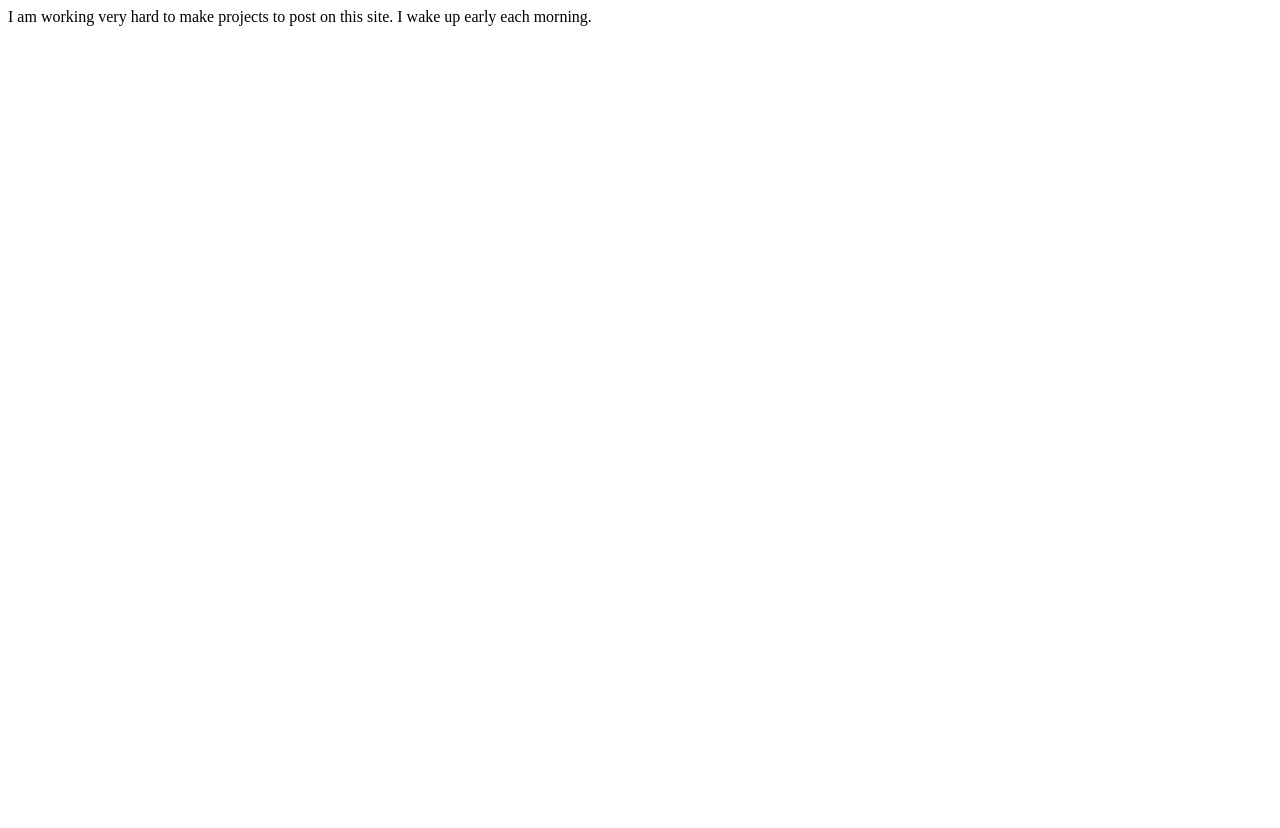
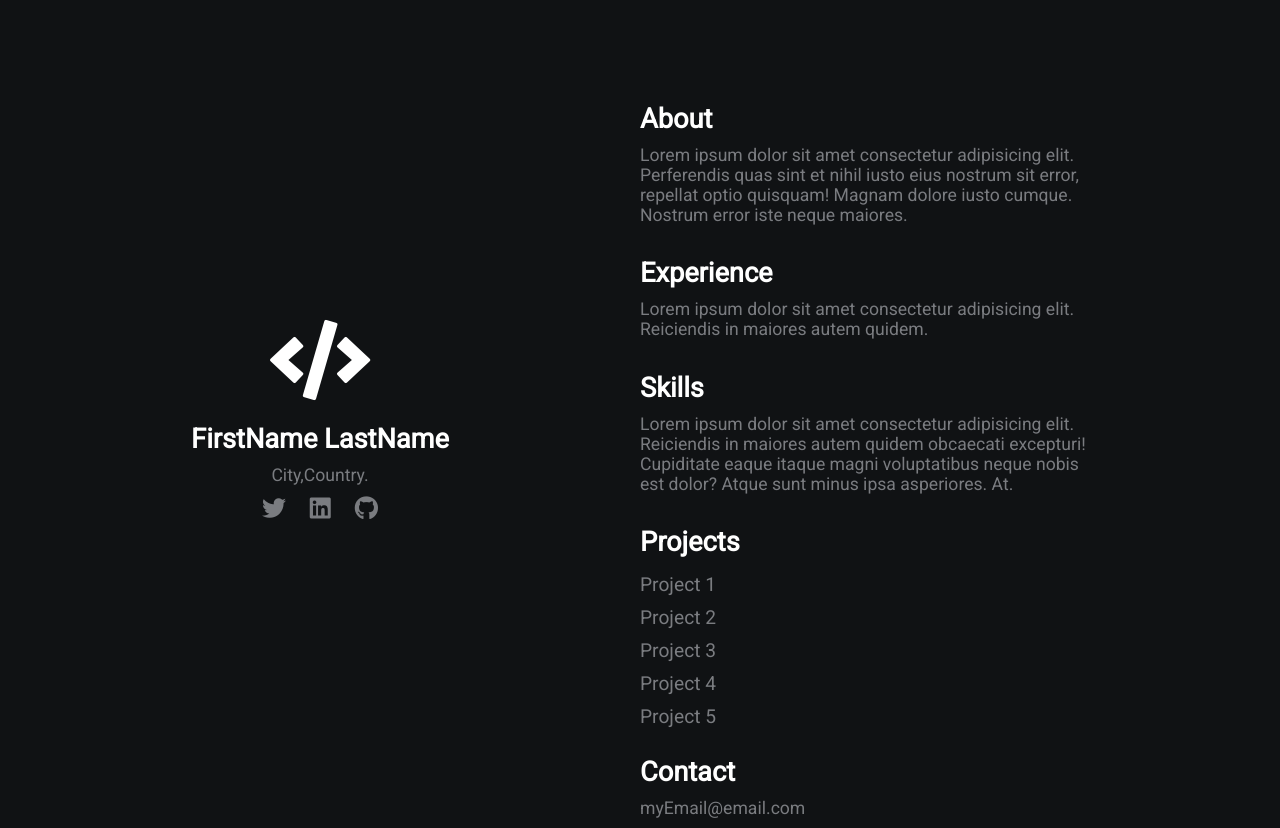
Before and after one commit to rmarrcode/rmarrcode.github.io, a plain HTML site: page index.html in a window 1280 px wide. Before the commit the page ends 800 px from the top, so only its background shows below. Drawn offline with Linux system fonts and the light colour scheme.

Commit message:
template

```diff
--- a/index.html
+++ b/index.html
@@ -1 +1,40 @@
-I am working very hard to make projects to post on this site. I wake up early each morning.
+<!DOCTYPE html>
+<html lang="en">
+<head>
+    <meta charset="UTF-8">
+    <meta name="viewport" content="width=device-width, initial-scale=1.0">
+    <meta http-equiv="X-UA-Compatible" content="ie=edge">
+    <link rel="stylesheet" href="https://use.fontawesome.com/releases/v5.4.1/css/all.css" integrity="sha384-5sAR7xN1Nv6T6+dT2mhtzEpVJvfS3NScPQTrOxhwjIuvcA67KV2R5Jz6kr4abQsz" crossorigin="anonymous">
+    <link rel="stylesheet" href="style.css">
+    <title>Your Name</title>
+</head>
+<body>
+    <div class="grid-2">
+        <div class="section-1">
+            <i class="fas fa-code fa-5x white"></i>
+            <h2>FirstName LastName</h2>
+            <p>City,Country.</p>
+            <a href="#"><i class="fab fa-twitter"></i></a>
+            <a href="#"><i class="fab fa-linkedin"></i></a>
+            <a href="#"><i class="fab fa-github"></i></a>
+        </div>
+        <div class="section-2">
+            <h2>About</h2>
+            <p>Lorem ipsum dolor sit amet consectetur adipisicing elit. Perferendis quas sint et nihil iusto eius nostrum sit error, repellat optio quisquam! Magnam dolore iusto cumque. Nostrum error iste neque maiores.</p>
+            <h2>Experience</h2>
+            <p>Lorem ipsum dolor sit amet consectetur adipisicing elit. Reiciendis in maiores autem quidem.</p>
+
+            <h2>Skills</h2>
+            <p>Lorem ipsum dolor sit amet consectetur adipisicing elit. Reiciendis in maiores autem quidem obcaecati excepturi! Cupiditate eaque itaque magni voluptatibus neque nobis est dolor? Atque sunt minus ipsa asperiores. At.</p>
+            <h2>Projects</h2>
+            <a href="#">Project 1</a>
+            <a href="#">Project 2</a>
+            <a href="#">Project 3</a>
+            <a href="#">Project 4</a>
+            <a href="#">Project 5</a>
+            <h2>Contact</h2>
+            <p>myEmail@email.com</p>
+        </div>
+    </div>
+</body>
+</html>
--- /dev/null
+++ b/style.css
@@ -0,0 +1,104 @@
+/* global */
+@import url('https://fonts.googleapis.com/css?family=Roboto');
+
+.grid-2{
+    display: grid;
+    grid-template-columns: repeat(2,1fr);
+}
+
+body{
+    margin: 0;
+    padding: 0;
+    font-family: 'Roboto', sans-serif;
+    background-color: #101214;
+    color: #7A7C80;
+
+}
+
+h2,.white{
+    color: #fff;
+}
+
+a{
+    color: #7A7C80;
+    text-decoration: none;
+}
+/* section 1 */
+.section-1{
+    padding-top: 40vh;
+    text-align: center;
+}
+
+.section-1 p{
+    font-size: 1.1rem;
+    padding-bottom: 10px;
+    margin:0;
+}
+
+.section-1 h2{
+    font-size: 1.7rem;
+    margin-bottom: 10px;
+}
+
+.section-1 a{
+    font-size: 1.5rem;
+    padding: 10px;
+}
+/* section 2 */
+.section-2{
+    padding-top: 10vh;
+    width: 70%;
+}
+
+.section-2 h2{
+    font-size: 1.7rem;
+    margin-bottom: 10px;
+}
+
+.section-2 p{
+    font-size: 1.1rem;
+    padding-bottom: 10px;
+    margin:0;
+}
+
+.section-2 a{
+    display: block;
+    padding: 5px;
+    font-size: 1.2rem;
+    padding-left: 0;
+    width: 100px;
+}
+/* animations / utilities */
+.section-2 a:hover{
+    font-size: 1.3rem;
+    color: #fff;
+    cursor: pointer;
+    transition: 0.2s;
+}
+
+.section-1 a:hover{
+    color: #fff;
+    cursor: pointer;
+    transition: 0.3s;
+}
+
+.white:hover{
+    position: relative;
+    padding-left: 10px;
+}
+
+/* media queres */
+@media(max-width:780px){
+    .grid-2{
+        grid-template-columns: 1fr;
+    }
+    .section-1{
+        padding:0;
+        padding-top: 5rem;
+    }
+    .section-2{
+        padding: 0;
+        padding-left: 1.5rem;
+        padding-top: 2rem;
+    }
+}
```
